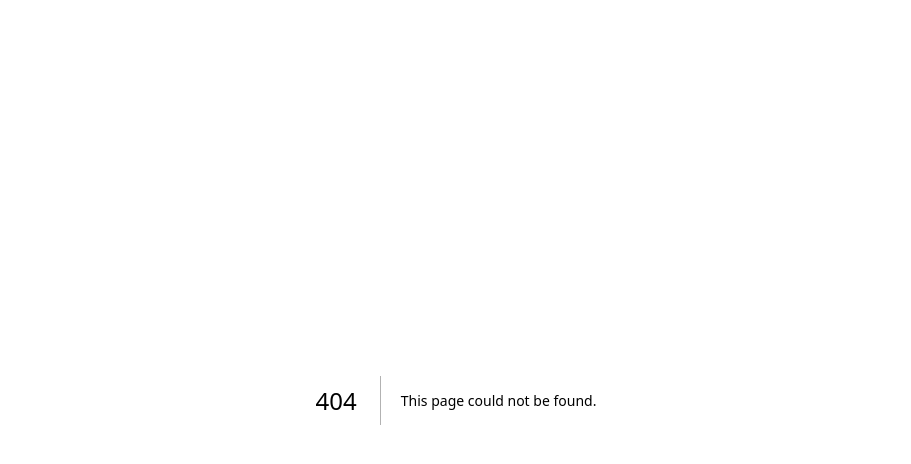
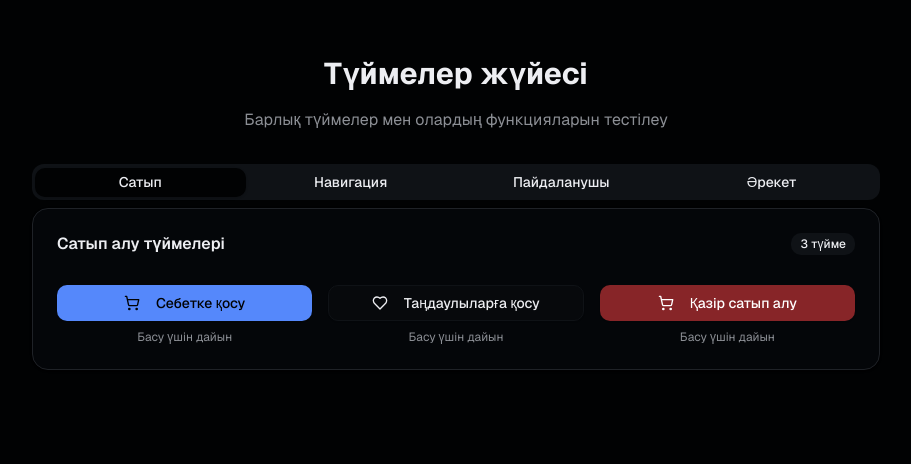
Before and after one commit to jazi29/device_shop, a Next.js app: page /buttons in a window 1280 px wide. Before the commit this address had no page. Shown: the top 464 px of the page, without its empty margins (184-1095 px from the left). Built offline with nearby package versions, Linux system fonts and the light colour scheme.

Commit message:
Add files via upload

```diff
--- /dev/null
+++ b/app/buttons/page.tsx
@@ -0,0 +1,11 @@
+import { ButtonTabs } from "@/components/button-tabs"
+
+export default function ButtonsPage() {
+  return (
+    <div className="min-h-screen bg-background">
+      <div className="container mx-auto py-8">
+        <ButtonTabs />
+      </div>
+    </div>
+  )
+}
```
